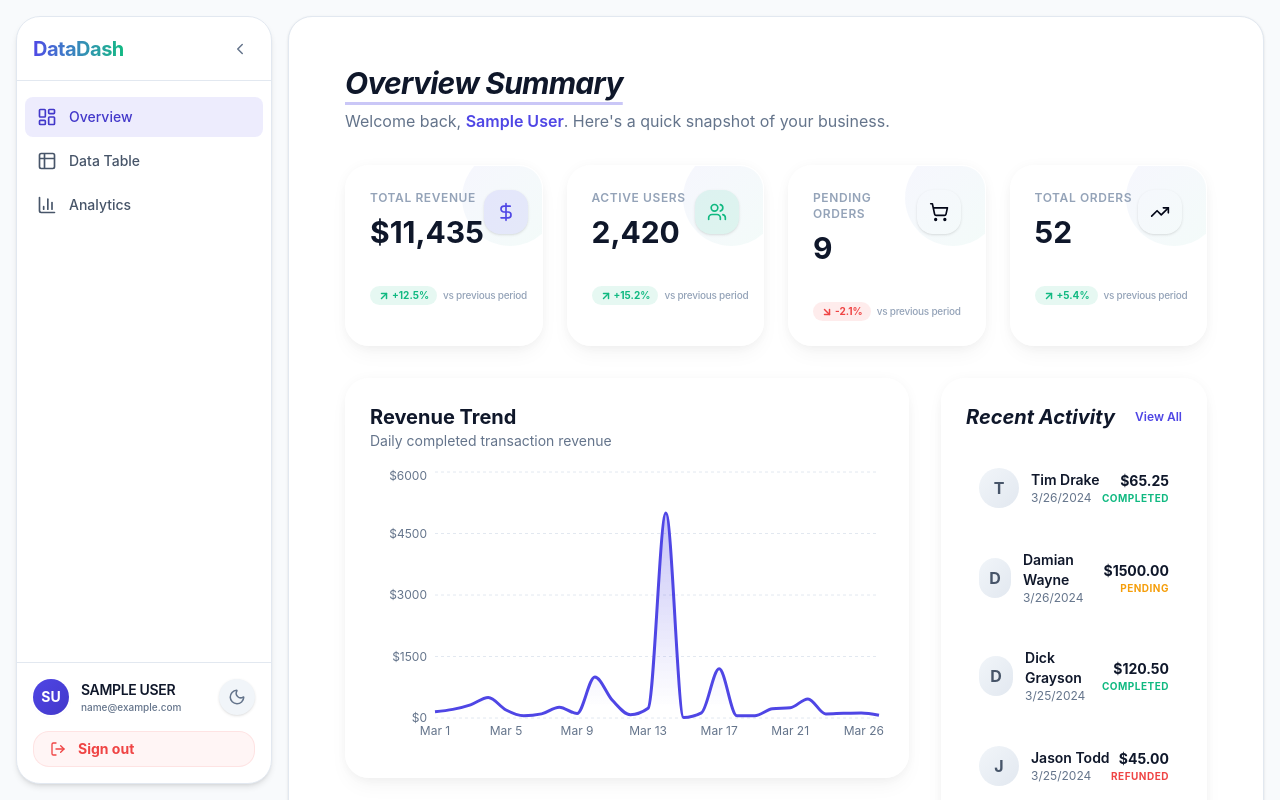
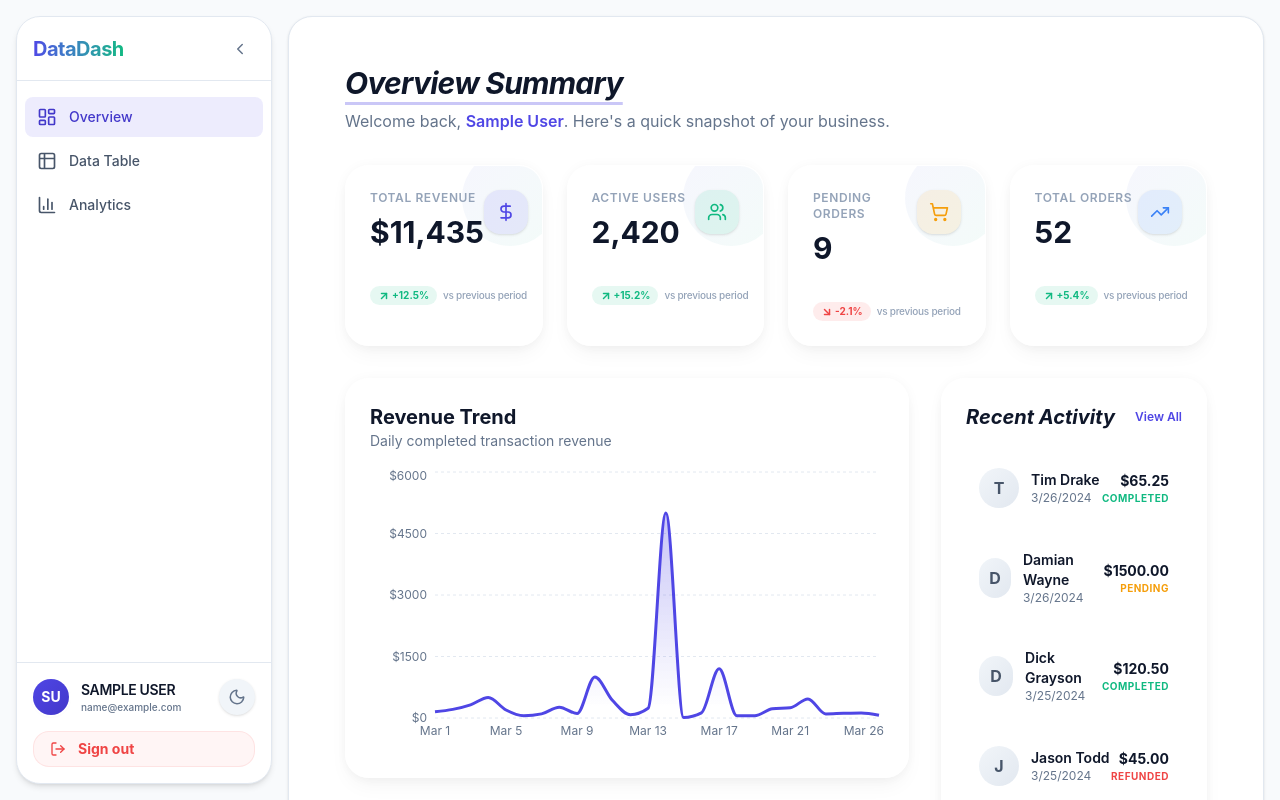
Before and after one commit to jehanusama/Dashboard-Application, a Next.js app: page /dashboard in a window 1280 px wide. Shown: the top 800 px of the page. Built offline with nearby package versions, Linux system fonts and the light colour scheme; sample sign-in values are in the browser's storage.

Commit message:
style: Update stats card icons color

```diff
--- a/app/dashboard/page.tsx
+++ b/app/dashboard/page.tsx
@@ -47,7 +47,8 @@ export default function DashboardPage() {
       change: "-2.1%",
       positive: false,
       icon: ShoppingCart,
-      color: "bg-warning-500/10 text-warning-500 shadow-inner-glow",
+      color:
+        "bg-warning/10 text-warning dark:bg-warning/20 dark:text-warning shadow-inner-glow",
     },
     {
       title: "Total Orders",
@@ -55,7 +56,8 @@ export default function DashboardPage() {
       change: "+5.4%",
       positive: true,
       icon: TrendingUp,
-      color: "bg-info-500/10 text-info-500 shadow-inner-glow",
+      color:
+        "bg-info/10 text-info dark:bg-info/20 dark:text-info shadow-inner-glow",
     },
   ];
 
```
